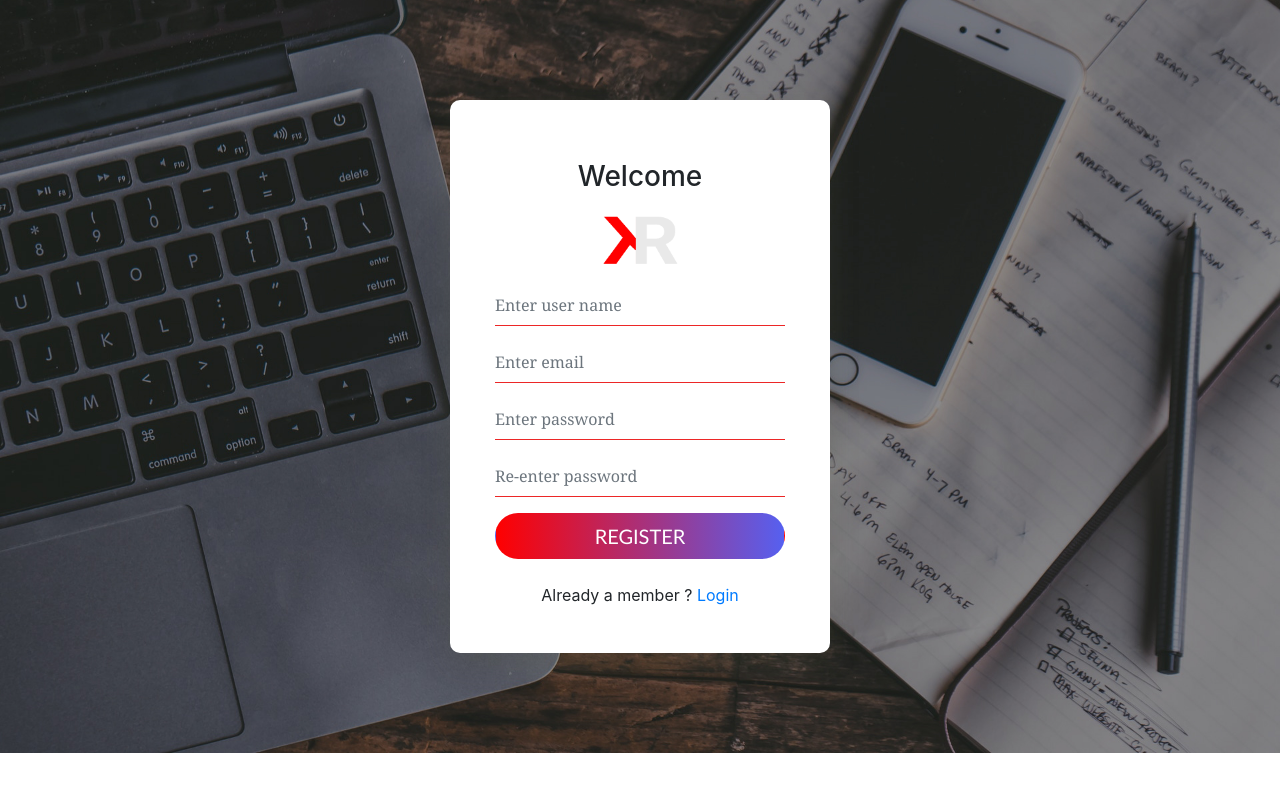
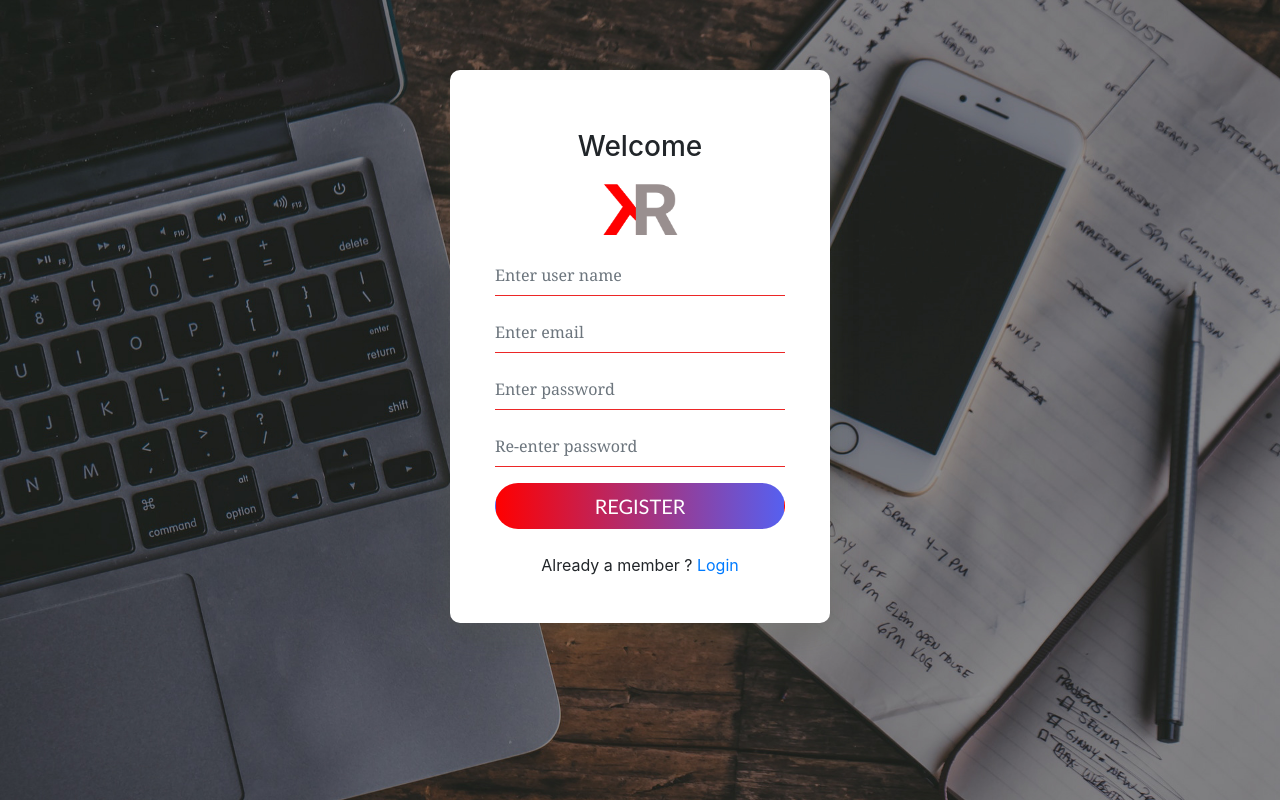
Before and after one commit to alvinz97/Php-ajax-Login-Register-Form, a PHP site: page / in a window 1280 px wide. Run offline with PHP 8.4, Linux system fonts and the light colour scheme; some libraries are stand-ins or nearby versions.

Commit message:
Complete the project. 2

```diff
--- a/css/main.css
+++ b/css/main.css
@@ -6,6 +6,7 @@
     text-decoration: none;
 }
 #body {
+    height: 90vh;
     /* background: #5C258D;
     background: -webkit-linear-gradient(to right, #2a8caf, #7329b4);
     background: linear-gradient(to right, #2a8caf, #5C258D); */
@@ -24,7 +25,7 @@
     margin: 0 auto;
 }
 #body .container .row  {
-    margin-top: 100px;
+    margin-top: 70px;
 }
 .form-card {
     border-radius: 10px;
--- /dev/null
+++ b/css/media.css
@@ -0,0 +1,31 @@
+/* @media (max-width: 1640px) {
+  #body .container .row  {
+    margin-bottom: 100px;
+    }
+}
+@media (max-width: 1366px) {
+  #body .container .row  {
+    margin-bottom: 150px;
+    }
+}
+@media (max-width: 1290px) {
+  #body .container .row  {
+    margin-bottom: 170px;
+    }
+} */
+
+@media (max-width: 1025px) {
+  #body {
+    height: 90vh;
+}
+}
+@media (max-width: 376px) {
+  #body {
+    height: 90vh;
+}
+}
+@media (max-width: 319px) {
+  #body {
+    height: 90vh;
+}
+}
--- a/index.php
+++ b/index.php
@@ -5,6 +5,7 @@
     <meta charset="UTF-8">
     <meta name="viewport" content="width=device-width, initial-scale=1.0">
     <link rel="stylesheet" href="css/main.css">
+    <link rel="stylesheet" href="css/media.css">
     <link rel="shortcut icon" href="images/fav-icon.png" type="image/x-icon">
     <link rel="stylesheet" href="plugin/bootstrap-4.5.0/css/bootstrap-grid.css">
     <link rel="stylesheet" href="plugin/bootstrap-4.5.0/css/bootstrap-grid.min.css">
@@ -21,8 +22,7 @@
 <body id="body">
     <div class="container">
         <div class="row">
-            <div class="col-lg-4 col-md-6 col-sm-10 col-10 justify-content-center text-center form-card">
-
+            <div class="col-lg-4 col-md-10 col-sm-10 col-10 justify-content-center text-center form-card">
                 <!-- REGISTER AREA  -->
                 <form action="" method="post" class="form" id="register-form">
                     <h3>Welcome</h3>
```
Also changed, not shown: images/fav-icon.png.
